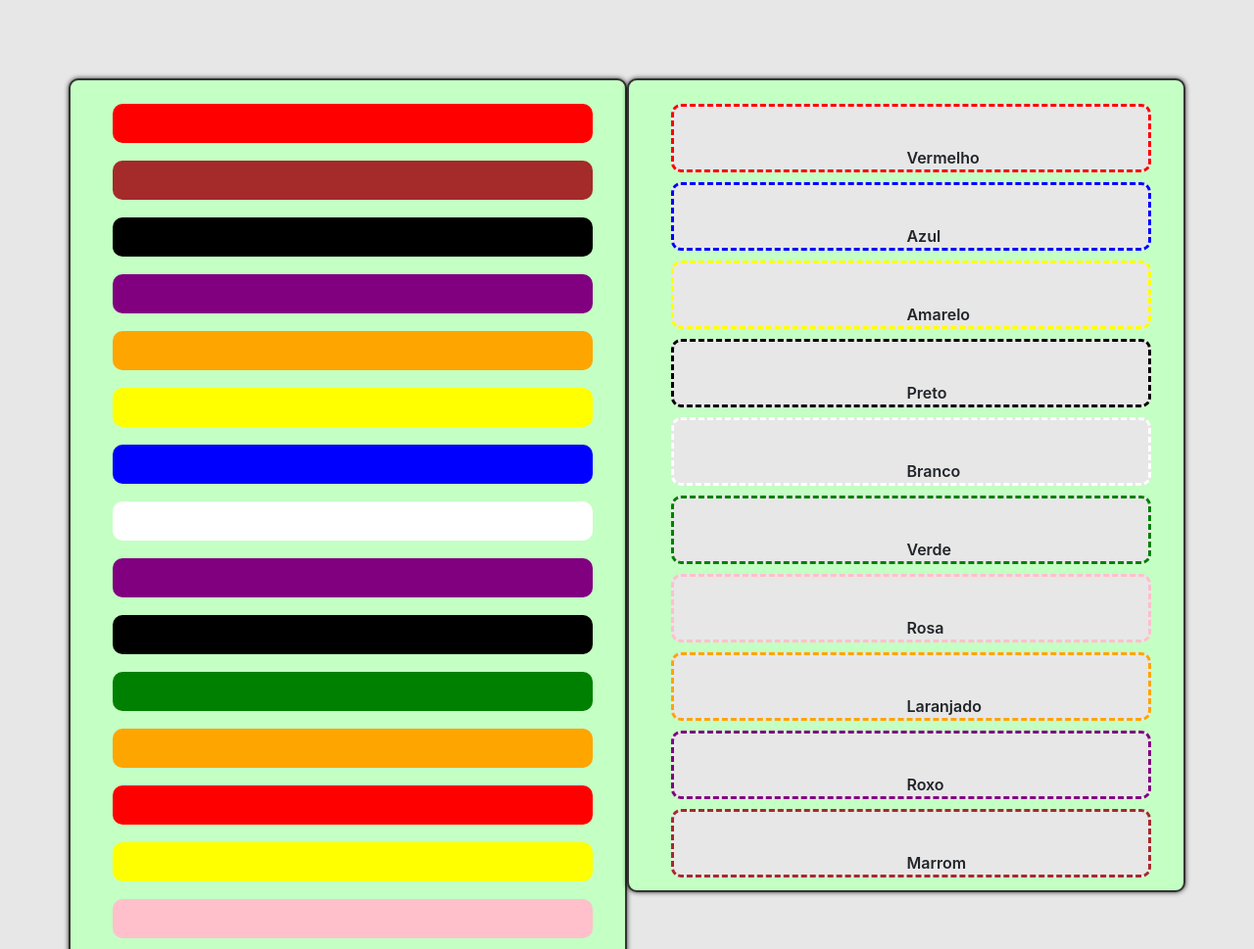
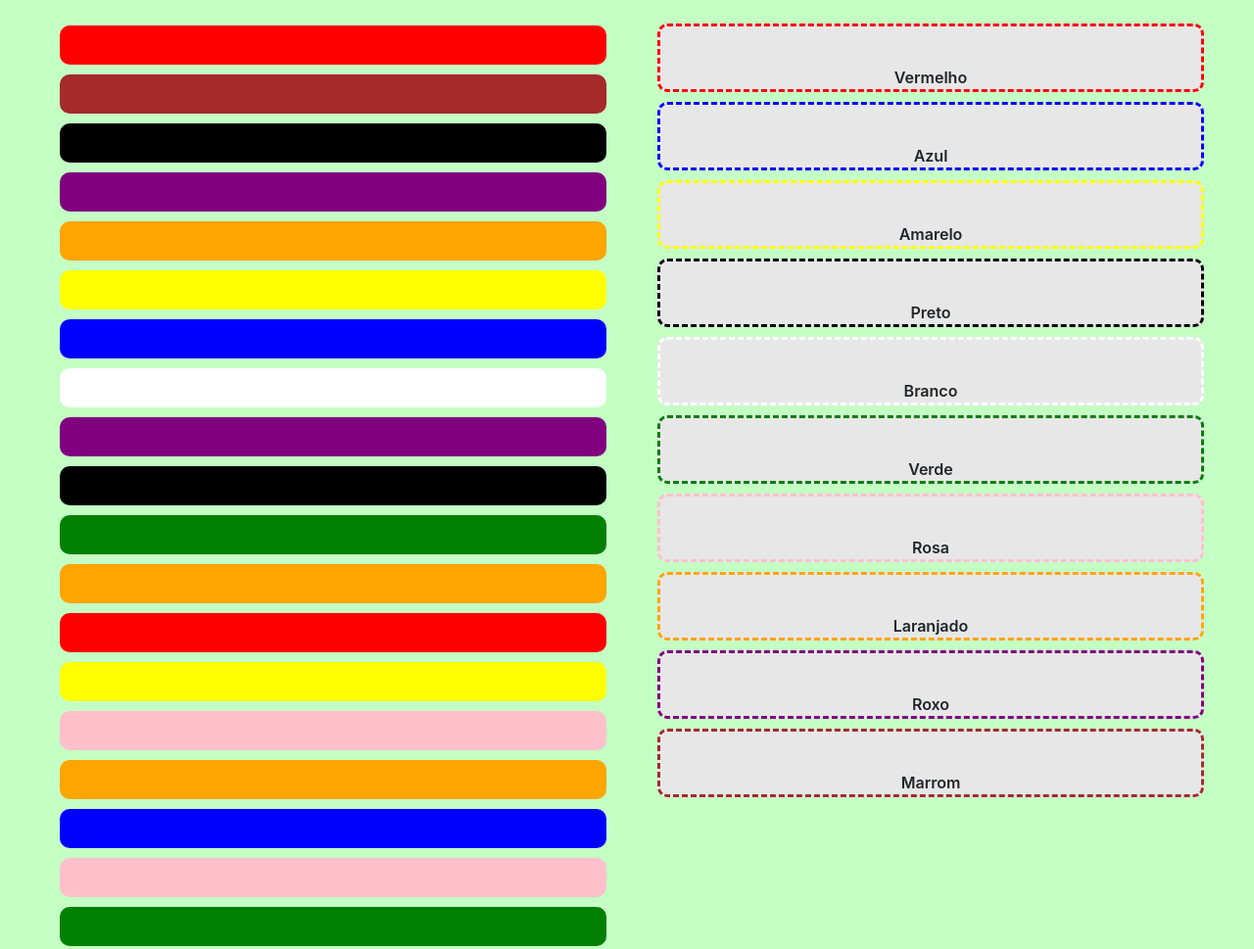
Before and after one commit to VitorCRF/Education-for-special-kids, a plain HTML site: page mobile.html in a window 1280 px wide. Shown: the top 969 px of the page at 98% size. Drawn offline with nearby package versions, Linux system fonts and the light colour scheme; some packages are replaced by stand-ins of ours; a script that the page names is missing.

Commit message:
organização do página do jogo

```diff
--- a/css/style.css
+++ b/css/style.css
@@ -6,7 +6,7 @@ body {
     font-weight: 600 !important;
     line-height: 1.8em;
     color: #333;
-    background-color: rgb(231, 231, 231) !important;
+    background-color: #c4ffc4 !important;
   }
 
   /* Give headings their own font */
@@ -18,27 +18,12 @@ body {
   /* Main content area */
 
   #content {
-    margin: 80px 70px;
     text-align: center;
     -moz-user-select: none;
     -webkit-user-select: none;
     user-select: none;
   }
-   .colar{
-    border-style: dashed !important;
-    width: 91% !important;
-    height: 18% !important;
-    padding: 0.85em;
-    padding-top: 40px;
-    padding-bottom: 0;
-    border: 2px solid #333;
-    -moz-border-radius: 10px;
-    -webkit-border-radius: 10px;
-    border-radius: 10px;
-    margin: 10px 0 0 10px;
-    background: #fff;
-    display: block !important;
-   }
+
 
   /* Header/footer boxes */
 
@@ -48,7 +33,6 @@ body {
     margin: 70px;
     padding: 10px;
     background: #ebedf2;
-    border: 1px solid #333;
   }
 
   .wideBox h1 {
@@ -61,8 +45,6 @@ body {
   /* Slots for final card positions */
 
   #cardSlots {
-    margin: 0 auto 3em auto;
-    background: #c4ffc4;
     float: right;
   }
   .droppable-red{
@@ -99,38 +81,28 @@ body {
 
   .drag-item{
     border: none !important;
-    z-index: 1000 !important;
-    margin-bottom: 8px !important;
-    width: 100%; height: 25px;
-    transition: box-shadow ease-out 350ms;
   }
   /* The initial pile of unsorted cards */
 
-  #cardPile {
-    margin: 0 auto;
-    background: #c4ffc4;
-    float: left;
-  }
+
 
   #cardSlots, #cardPile {
     width: 10%;
     height: 80%;
     padding: .85em;
-    border: 2px solid #333;
-    -moz-border-radius: 10px;
-    -webkit-border-radius: 10px;
-    border-radius: 10px;
-    -moz-box-shadow: 0 0 .3em rgba(0, 0, 0, .8);
-    -webkit-box-shadow: 0 0 .3em rgba(0, 0, 0, .8);
-    box-shadow: 0 0 .3em rgba(0, 0, 0, .8);
+    border: 0px !important;
+    background: transparent;
+
   }
 
   /* Individual cards and slots */
-
+  .drag-item{
+    z-index: 1000;
+  }
   #cardSlots div{
     width: 91%;
     height: 18%;
-    padding: 14.85em;
+    padding: .85em;
     padding-top: 40px;
     padding-bottom: 0;
     border: 2px solid #333;
@@ -236,6 +208,11 @@ body {
     border: 1px solid black;
   }
 
+  .drag-item {
+    width: 100%; height: 25px;
+    transition: box-shadow ease-out 350ms;
+  }
+
   .drag-item--touchmove {
     box-shadow: 0 .5rem 1rem rgba(0,0,0,.15);
   }
```
